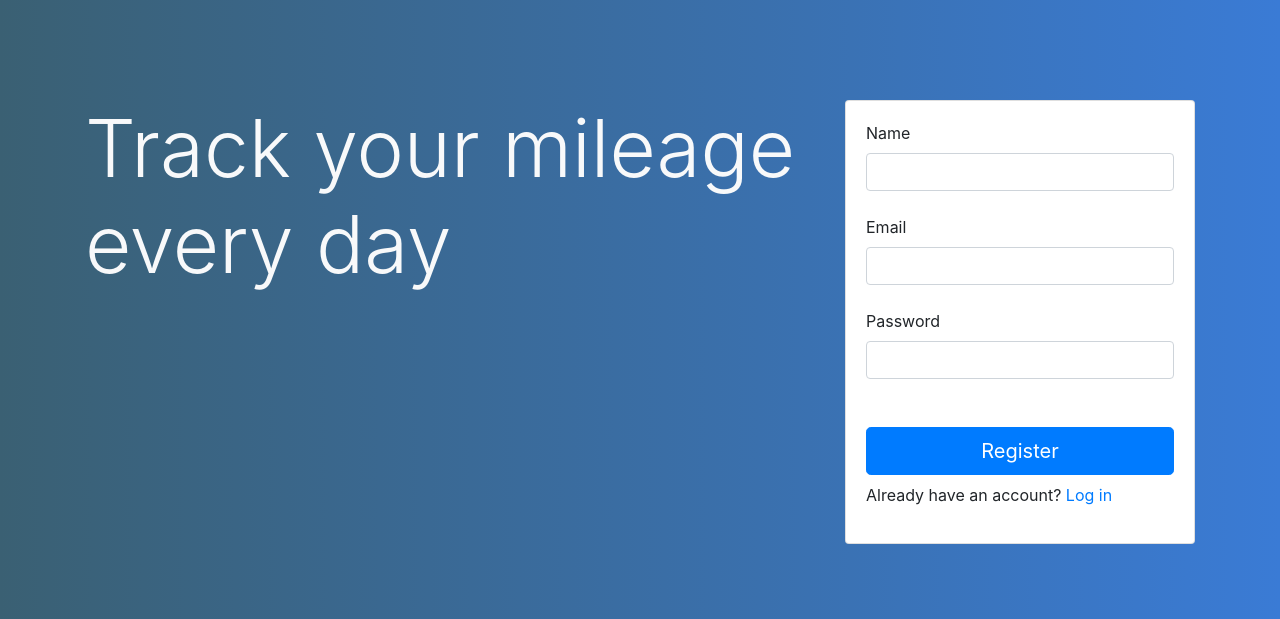
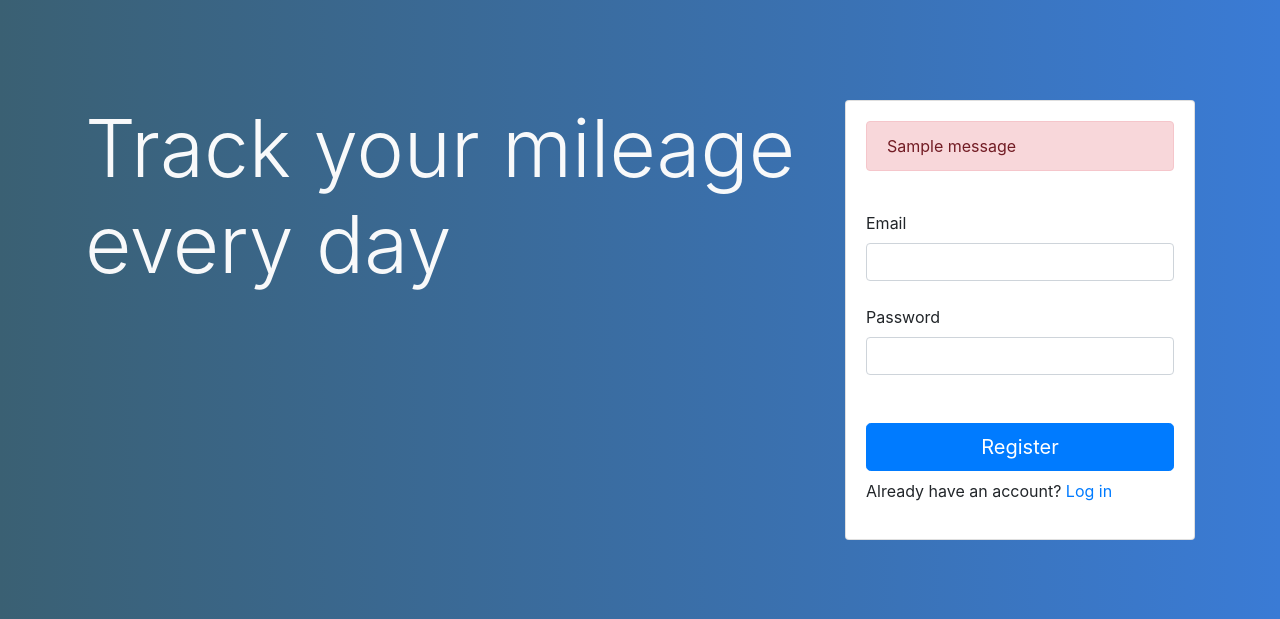
Before and after one commit to jakebrehm/manymiles-v1, a Flask app: page /register in a window 1280 px wide. Shown: the part 56-675 px from the top of the page. Run offline with Flask 2, Linux system fonts and the light colour scheme; one stand-in notice (Sample message) is shown; parts of the project's set-up code (start-up, migrations or seed data) failed here and were passed over; some libraries are stand-ins or nearby versions.

Commit message:
Implementing password hashing and error flashing when registering.

```diff
--- a/mileage_tracker/main.py
+++ b/mileage_tracker/main.py
@@ -3,7 +3,8 @@ import pathlib
 from configparser import ConfigParser
 
 import pymysql
-from flask import Flask, render_template, request, redirect, session
+from flask import Flask, flash, redirect, render_template, request, session
+from werkzeug.security import check_password_hash, generate_password_hash
 
 
 PROJECT_FOLDER = pathlib.Path(__file__).resolve().parent
@@ -46,13 +47,16 @@ def login_validation():
     password = request.form.get('password')
 
     query = """
-        SELECT * FROM `users` WHERE `email` LIKE "{}" AND `password` LIKE "{}"
-        LIMIT 1;
-    """.format(email, password)
+        SELECT * FROM `users` WHERE `email` LIKE "{}" LIMIT 1;
+    """.format(email)
     cursor.execute(query)
     users = cursor.fetchall()
 
-    if users:
+    stored_password = users[0][2]
+
+    passwords_match = check_password_hash(stored_password, password)
+
+    if passwords_match:
         session['user_id'] = users[0][0]
         return redirect('/home')
     else:
@@ -60,14 +64,28 @@ def login_validation():
 
 @app.route('/add_user', methods=['POST'])
 def add_user():
-    name = request.form.get('add-name')
     email = request.form.get('add-email')
     password = request.form.get('add-password')
+    hashed = generate_password_hash(password)
+
+    #
 
     query = """
-        INSERT INTO `users` (`id`, `name`, `email`, `password`)
-        VALUES (NULL, "{}", "{}", "{}");
-    """.format(name, email, password)
+        SELECT * FROM `users` WHERE `email` LIKE "{}";
+    """.format(email)
+    cursor.execute(query)
+    users = cursor.fetchall()
+
+    if len(users):
+        flash('This email address has already been registered.')
+        return redirect('/register')
+
+    #
+
+    query = """
+        INSERT INTO `users` (`id`, `email`, `password`)
+        VALUES (NULL, "{}", "{}");
+    """.format(email, hashed)
     cursor.execute(query)
     connection.commit()
 
--- a/mileage_tracker/templates/register.html
+++ b/mileage_tracker/templates/register.html
@@ -25,9 +25,19 @@
             <div class="col-md-4">
                 <div class="card mt-100">
                     <div class="card-body">
+                        {% with messages = get_flashed_messages() %}
+                            {% if messages %}
+                                {% for message in messages %}
+                                    <div class="alert alert-danger" role="alert">
+                                        {{message}}
+                                    </div>
+                                {% endfor %}
+                            {% endif %}
+                        {% endwith %}
+                        <br>
                         <form method="post" action="/add_user">
-                            <label>Name</label>
-                            <input type="text" class="form-control" name="add-name"><br>
+                            <!-- <label>Name</label>
+                            <input type="text" class="form-control" name="add-name"><br> -->
                             <label>Email</label>
                             <input type="email" class="form-control" name="add-email"><br>
                             <label>Password</label><br>
```
